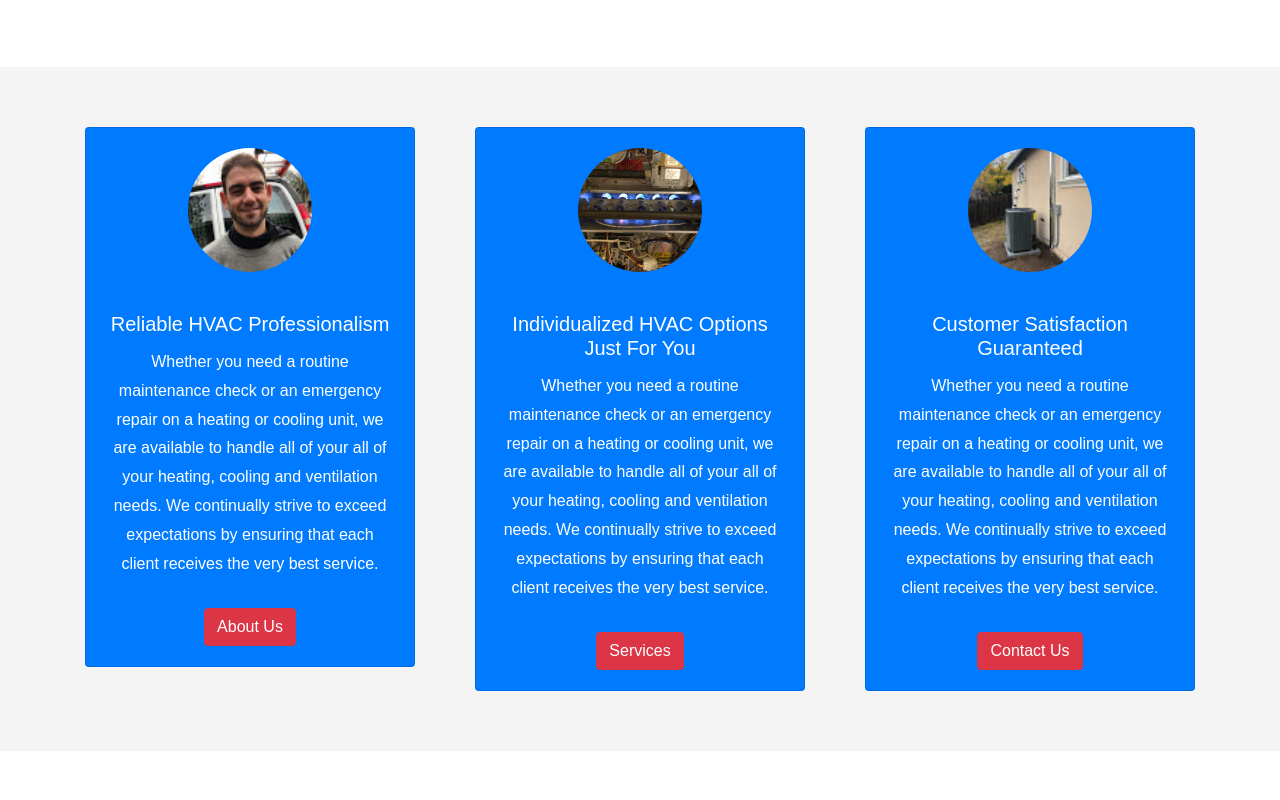
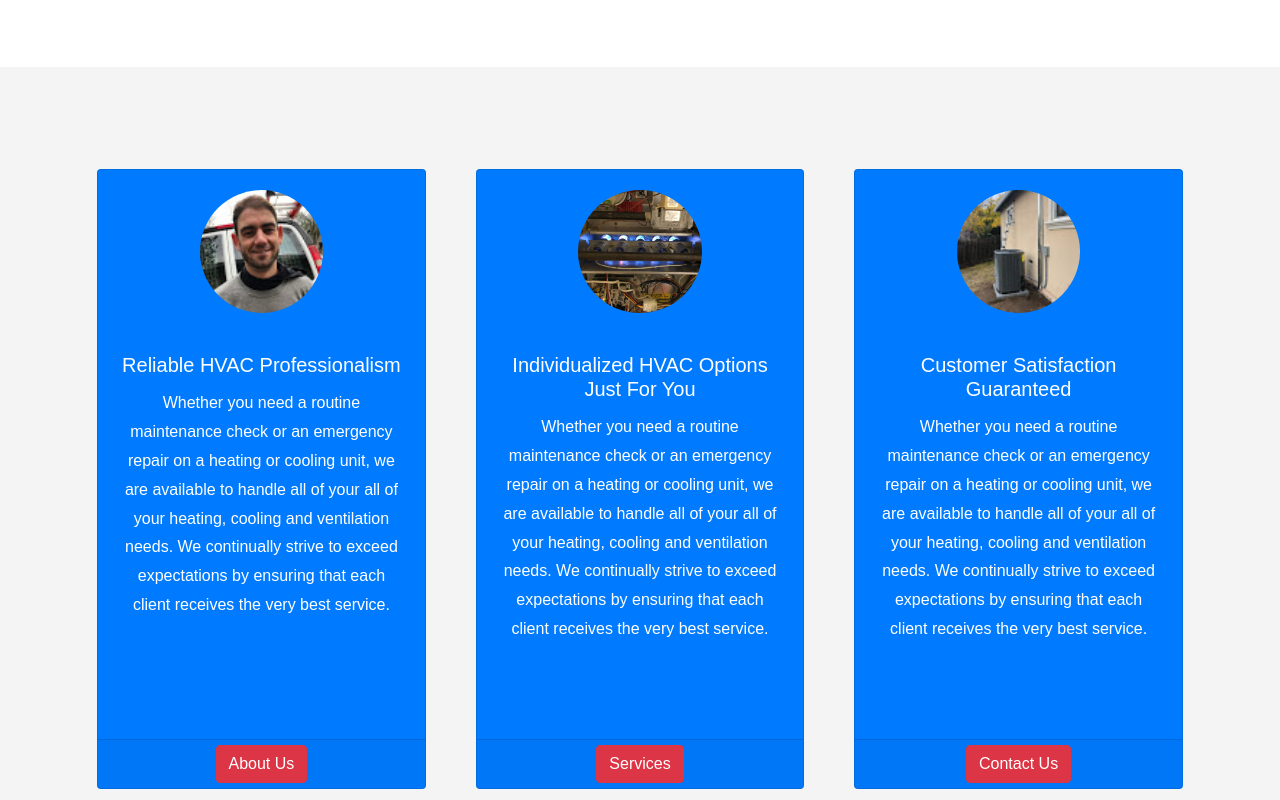
Before and after one commit to Atepex/Atepex, a React (Create React App) app in the folder client/: page / in a window 1280 px wide. Shown: the part 840-1640 px from the top of the page. Built offline with nearby package versions, Linux system fonts and the light colour scheme; no server answers.

Commit message:
Added NotFound page

```diff
--- a/client/src/components/App.js
+++ b/client/src/components/App.js
@@ -1,23 +1,22 @@
-import React, { Component } from 'react';
-import { BrowserRouter, Route } from 'react-router-dom';
-import { connect } from 'react-redux';
-import * as actions from '../actions';
+import React, { Component } from "react";
+import { BrowserRouter, Route, Switch, Router } from "react-router-dom";
+import { connect } from "react-redux";
+import * as actions from "../actions";
 
-import Header from './Header';
-import Landing from './landing/Landing';
-import Dashboard from './Dashboard/Dashboard';
-import Footer from './Footer';
-import ContactUs from './landing/contact/ContactUs';
-import Services from './landing/Services';
-import AboutUs from './landing/AboutUs';
-import Schedule from './landing/Schedule';
+import Header from "./Header";
+import Landing from "./landing/Landing";
+import Dashboard from "./dashboard/Dashboard";
+import Footer from "./Footer";
+import ContactUs from "./landing/contact/ContactUs";
+import Services from "./landing/Services";
+import AboutUs from "./landing/AboutUs";
+import Schedule from "./landing/Schedule";
+import NotFound from "./NotFound";
 
 const styles = {
-	fontFamily: 'sans-serif',
-	textAlign: 'center'
+  fontFamily: "sans-serif",
+  textAlign: "center"
 };
-
-
 
 class App extends Component {
   componentDidMount() {
@@ -32,19 +31,24 @@ class App extends Component {
         <div style={styles}>
           <div id="wrapper">
             <Header />
+            <Switch>
               <Route exact path="/" component={Landing} />
               <Route exact path="/ContactUs" component={ContactUs} />
               <Route exact path="/Services" component={Services} />
               <Route exact path="/AboutUs" component={AboutUs} />
               <Route exact path="/Schedule" component={Schedule} />
               <Route path="/Dashboard" component={Dashboard} />
+              <Route path="*" component={NotFound} />
+            </Switch>
             <Footer />
           </div>
         </div>
       </BrowserRouter>
     );
   }
-
 }
 
-export default connect(null, actions)(App);
+export default connect(
+  null,
+  actions
+)(App);
--- /dev/null
+++ b/client/src/components/NotFound.js
@@ -0,0 +1,18 @@
+import React, { Component } from "react";
+
+class NotFound extends Component {
+  render() {
+    return (
+        <div id="main">
+        <div id="content">
+            <section>
+                <div className="container">
+                    <h3>Page Not Found</h3>
+                </div>
+            </section>
+        </div>
+    </div>
+    );
+  }
+}
+export default NotFound;
--- a/client/src/components/landing/Landing.js
+++ b/client/src/components/landing/Landing.js
@@ -1,8 +1,8 @@
 import React, { Component } from 'react';
 import '../../css/app.css';
 import JumbotronCmp from './Jumbotron';
-import Cards from './Cards';
-import PhotoGallery from './PhotoGallery';
+import Cards from './card/Cards';
+import PhotoGallery from './photo/PhotoGallery';
 
 class Landing extends Component {
 	render() {
--- a/client/src/components/landing/Card.js
+++ b/client/src/components/landing/card/Card.js
@@ -1,8 +1,8 @@
 import React from 'react';
 import { Card, Button, Col } from 'react-bootstrap';
-import img1 from '../../images/photo1.jpg';
-import img2 from '../../images/photo2.jpg';
-import img3 from '../../images/photo3.jpeg';
+import img1 from '../../../images/photo1.jpg';
+import img2 from '../../../images/photo2.jpg';
+import img3 from '../../../images/photo3.jpeg';
 
 const imgStyle = {
     display: 'block',
@@ -15,7 +15,13 @@ const imgStyle = {
 };
 
 const cardStyle = {
-    width: 'auto'
+    width: 'auto',
+    height: '620px',
+    margin: '10px',
+};
+
+const footerStyle = {
+    padding: '5px'
 };
 
 function getImage(id) {
@@ -30,13 +36,16 @@ function getImage(id) {
 export default ({ input, id, label, cImage, cText, forward, btnTxt, size}) => {
    return (
         <Col sm={9} md={8} lg={4} xl={4}>
-            <Card bg="primary" text="white" style={cardStyle} key={id}>
+            <Card className="info-card" bg="primary" text="white" style={cardStyle} key={id}>
                 <Card.Img variant="top" style={imgStyle} src={getImage(id)} />
                 <Card.Body>
                     <Card.Title>{label}</Card.Title>
                     <Card.Text>{cText}</Card.Text>
+
+                </Card.Body>
+                <Card.Footer style={footerStyle}>
                     <Button variant="danger" href={forward}>{btnTxt}</Button>
-                </Card.Body>
+                </Card.Footer>
                 </Card>
         </Col>
    );
--- a/client/src/components/landing/Cards.js
+++ b/client/src/components/landing/card/Cards.js
@@ -2,7 +2,20 @@ import _ from 'lodash';
 import React, { Component } from 'react';
 import cardFields from './cardFields';
 import Card from './Card';
-import { CardDeck } from 'react-bootstrap';
+import { CardDeck, } from 'react-bootstrap';
+
+const cardsStyle = {
+    display: '-webkit-flex',
+	WebkitJustifyContent: 'center',
+	justifyContent: 'center',
+	WebkitFlexWrap: 'wrap',
+	flexWrap: 'wrap',
+	marginTop: '15px',
+	padding: '1.5%',
+	WebkitBoxSizing: 'border-box',
+	MozBoxSizing: 'border-box',
+	boxSizing: 'border-box'
+};
 
 class Cards extends Component {
     getScreenSize() {
@@ -21,8 +34,8 @@ class Cards extends Component {
 	render() {
 		return (
                 <div  className="row">
-					<CardDeck>
-					{this.renderFields()}
+					<CardDeck style={cardsStyle}>
+							{this.renderFields()}
 					</CardDeck>
                 </div>
 		);
```
Also changed, not shown: client/src/components/landing/ContactUs.js (deleted, +0 -19 lines), client/src/components/landing/photo/photoObjFields.js (renamed from client/src/components/landing/photoObjFields.js, +6 -6 lines), client/src/components/landing/card/cardFields.js (renamed from client/src/components/landing/cardFields.js), client/src/components/landing/photo/PhotoGallery.js (renamed from client/src/components/landing/PhotoGallery.js). Lines whose indentation alone changed are shown as unchanged.
